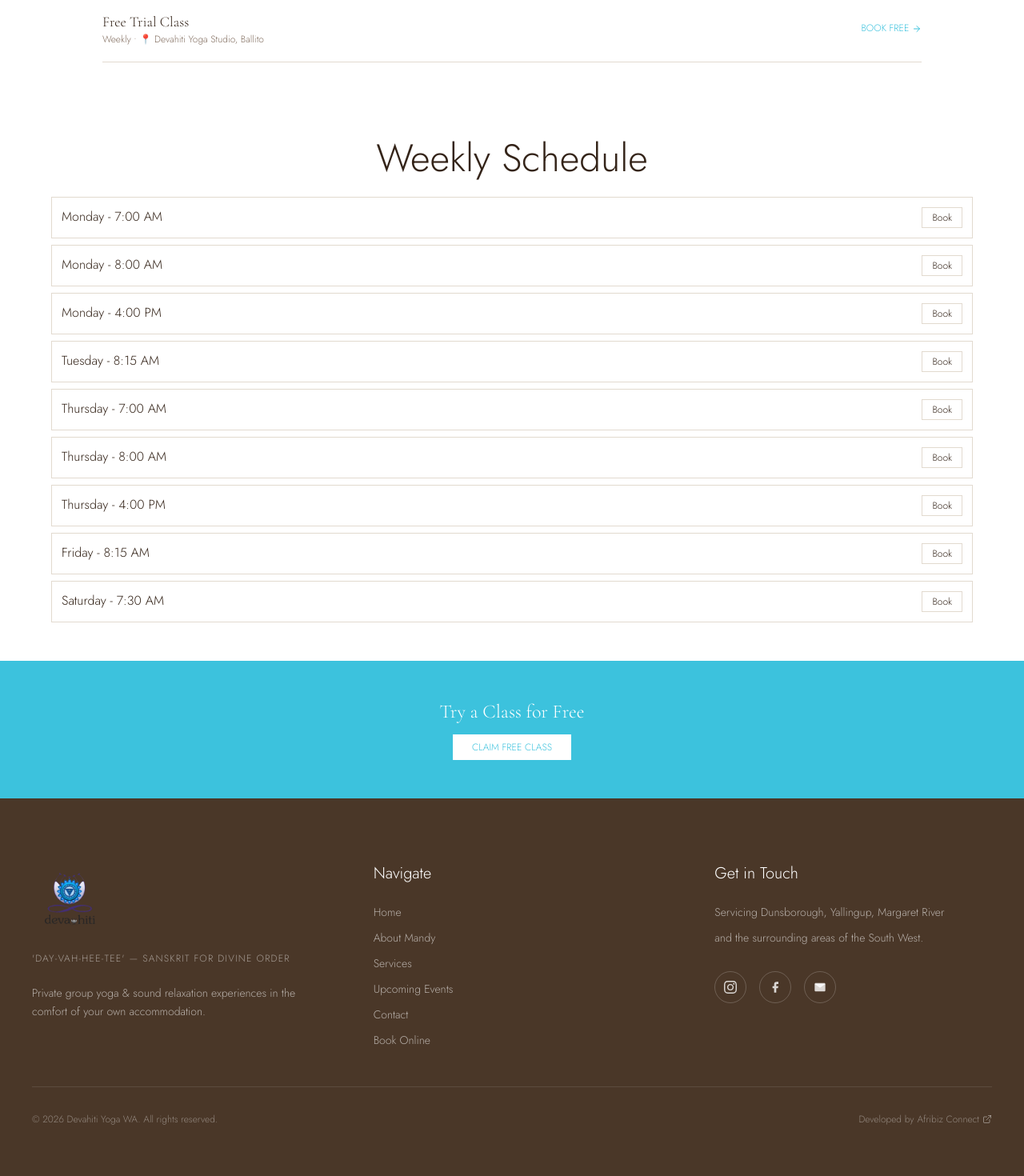
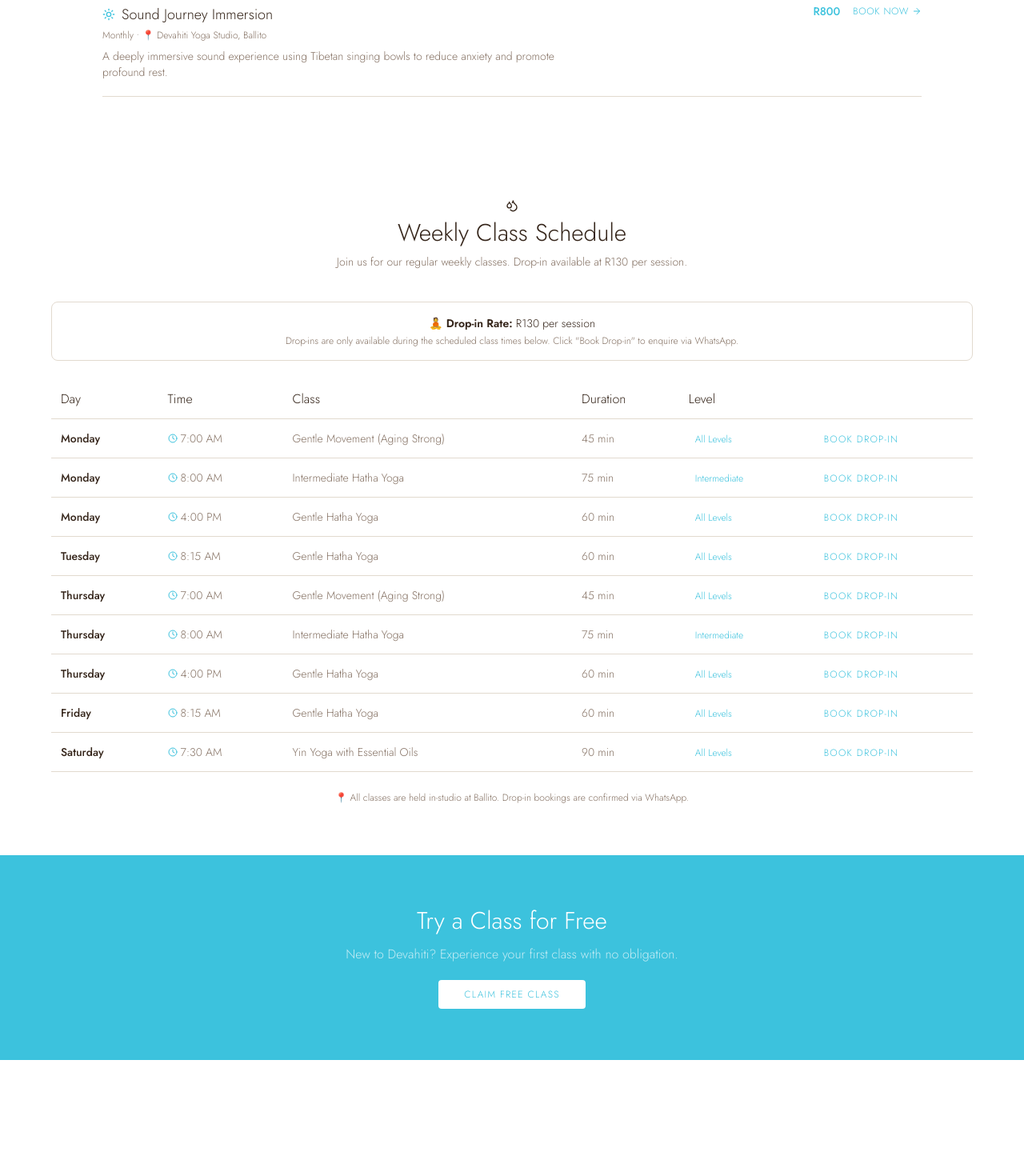
Before and after one commit to rebotilwe/devahiti-wellness, a React (Vite) app: page /events in a window 1280 px wide. Shown: the part 1260-2730 px from the top of the page at 80% size. Built offline with nearby package versions, Linux system fonts and the light colour scheme.

Commit message:
Complete Devahiti Yoga website: booking system, Calendly integration, mobile responsive

```diff
--- a/src/pages/Booking.jsx
+++ b/src/pages/Booking.jsx
@@ -20,12 +20,12 @@ import CalendlyEmbed from "../components/CalendlyEmbed";
 // Formspree endpoint
 const FORMSPREE_ENDPOINT = "https://formspree.io/f/xyklpvwn";
 
-// Calendly links (UPDATED - using the correct working URLs)
+// Calendly links
 const CALENDLY_LINKS = {
   group: "https://calendly.com/cheryl-sayogasafaris/drop-in-class-clone",
   private: "https://calendly.com/cheryl-sayogasafaris/private-yoga-session",
   sound: "https://calendly.com/cheryl-sayogasafaris/sound-journey-clone",
-  combo: "https://calendly.com/cheryl-sayogasafaris/sound-journey-clone", // Same as sound until Thato creates separate
+  combo: "https://calendly.com/cheryl-sayogasafaris/sound-journey-clone",
 };
 
 const sections = [
@@ -84,7 +84,7 @@ const sections = [
   },
   {
     title: "Studio Classes",
-    description: "For local practitioners. Not heavily promoted as classes are already performing well.",
+    description: "For local practitioners. Drop-ins are only available during scheduled class times and must be booked directly with us.",
     icon: Users,
     packages: [
       {
@@ -94,8 +94,7 @@ const sections = [
         people: "All Levels",
         location: "📍 In Studio (Ballito)",
         icon: Users,
-        type: "book",
-        calendlyKey: "group"
+        type: "enquire"
       }
     ]
   }
@@ -173,9 +172,7 @@ export default function Booking() {
   };
 
   const getCalendlyUrl = (pkg) => {
-    const url = CALENDLY_LINKS[pkg.calendlyKey] || CALENDLY_LINKS.group;
-    console.log("Opening Calendly URL:", url); // Debug log
-    return url;
+    return CALENDLY_LINKS[pkg.calendlyKey] || CALENDLY_LINKS.group;
   };
 
   return (
@@ -367,12 +364,6 @@ export default function Booking() {
                           <Users className="h-3 w-3" /> {pkg.people}
                         </span>
                       </div>
-
-                      {pkg.type !== "enquire" && (
-                        <p className="text-xs text-ocean/70 mt-2">
-                          ⏱️ All sessions are 60 minutes
-                        </p>
-                      )}
                     </div>
 
                     <div className="flex items-center justify-between sm:justify-end gap-4 mt-3 sm:mt-0">
@@ -401,7 +392,7 @@ export default function Booking() {
 
       {/* STEP 3: CALENDLY SECTION */}
       <section id="calendar-section" className="py-8 sm:py-12 px-4 sm:px-6 max-w-4xl mx-auto">
-        {selectedPackage ? (
+        {selectedPackage && selectedPackage.type === "book" ? (
           <motion.div
             initial={{ opacity: 0, y: 20 }}
             animate={{ opacity: 1, y: 0 }}
@@ -415,19 +406,15 @@ export default function Booking() {
               <p className="text-xs sm:text-sm text-muted-foreground mt-1">
                 You are booking: <span className="font-medium text-ocean">{selectedPackage.title}</span>
               </p>
-              {selectedPackage.location?.includes("On Location") && (
-                <p className="text-xs text-muted-foreground mt-2">
-                  📍 We'll use the address you provided in your details
-                </p>
-              )}
+              <p className="text-xs text-muted-foreground mt-1">
+                ⏱️ All sessions are 60 minutes
+              </p>
             </div>
 
-            {/* Calendly Embed */}
             <div className="w-full overflow-x-auto">
               <CalendlyEmbed url={getCalendlyUrl(selectedPackage)} />
             </div>
 
-            {/* Fallback link in case embed doesn't load */}
             <div className="text-center mt-4 pt-4 border-t border-ocean/20">
               <p className="text-xs text-muted-foreground mb-2">
                 Having trouble seeing the calendar?
@@ -446,21 +433,14 @@ export default function Booking() {
               📍 <span className="font-medium">Important:</span> You will be required to provide your address during booking for all on-location sessions.
             </p>
           </motion.div>
-        ) : formSubmitted ? (
+        ) : selectedPackage && selectedPackage.type === "enquire" ? null : formSubmitted ? (
           <div className="text-center py-8 sm:py-12 bg-muted/30 border border-border rounded-lg">
             <Calendar className="h-8 w-8 sm:h-10 sm:w-10 text-ocean/40 mx-auto mb-3" />
             <p className="text-sm text-muted-foreground px-4">
               Select a session above to begin your booking
             </p>
           </div>
-        ) : (
-          <div className="text-center py-8 sm:py-12 bg-muted/30 border border-border rounded-lg">
-            <Calendar className="h-8 w-8 sm:h-10 sm:w-10 text-ocean/40 mx-auto mb-3" />
-            <p className="text-sm text-muted-foreground px-4">
-              Please complete your details first, then select a session
-            </p>
-          </div>
-        )}
+        ) : null}
       </section>
 
       {/* PAYMENT INFO */}
--- a/src/pages/Events.jsx
+++ b/src/pages/Events.jsx
@@ -13,8 +13,11 @@ import {
 } from "lucide-react";
 import SectionHeading from "../components/SectionHeading";
 
-// Calendly URL
+// Calendly URL (for non-drop-in bookings only)
 const CALENDLY_URL = "https://calendly.com/cheryl-sayogasafaris";
+
+// Cheryl's WhatsApp number
+const WHATSAPP_NUMBER = "27840902083";
 
 const upcomingEvents = [
   {
@@ -46,16 +49,6 @@ const upcomingEvents = [
     price: "R800",
     icon: Sun,
     bookingType: "book"
-  },
-  {
-    title: "Free Trial Class",
-    date: "Weekly",
-    location: "📍 Devahiti Yoga Studio, Ballito",
-    description:
-      "New to yoga? Try a free trial class and experience the Devahiti difference.",
-    price: "Free",
-    icon: Users,
-    bookingType: "free"
   }
 ];
 
@@ -74,12 +67,11 @@ const classSchedule = [
 // Button text helper
 const getEventButtonText = (event) => {
   if (event.bookingType === "enquire") return "Enquire";
-  if (event.price === "Free") return "Book Free";
   return "Book Now";
 };
 
 export default function Events() {
-  const handleBookingClick = () => {
+  const handleCalendlyBooking = () => {
     window.open(CALENDLY_URL, "_blank");
   };
 
@@ -89,6 +81,12 @@ export default function Events() {
     } else {
       window.open(CALENDLY_URL, "_blank");
     }
+  };
+
+  // Drop-in booking via WhatsApp (NO Calendly)
+  const handleDropInBooking = (scheduleItem) => {
+    const message = `Hi Cheryl, I'd like to book a drop-in class for:\n\n📅 Day: ${scheduleItem.day}\n⏰ Time: ${scheduleItem.time}\n🧘 Class: ${scheduleItem.class}\n💰 Rate: R130 drop-in\n\nPlease let me know if this time is available.`;
+    window.open(`https://wa.me/${WHATSAPP_NUMBER}?text=${encodeURIComponent(message)}`, "_blank");
   };
 
   return (
@@ -103,86 +101,95 @@ export default function Events() {
             className="w-full h-full object-cover"
           />
           <div className="absolute inset-0 bg-black/50" />
-          <div className="absolute bottom-0 h-32 w-full bg-gradient-to-t from-ocean/20 to-transparent" />
+          <div className="absolute bottom-0 h-20 sm:h-32 w-full bg-gradient-to-t from-ocean/20 to-transparent" />
         </div>
 
-        <div className="relative z-10 text-center px-6">
+        <div className="relative z-10 text-center px-4 sm:px-6">
           <motion.div
             initial={{ opacity: 0, y: 20 }}
             animate={{ opacity: 1, y: 0 }}
             transition={{ duration: 0.8 }}
-            className="flex items-center justify-center gap-2 mb-4"
+            className="flex items-center justify-center gap-2 mb-3 sm:mb-4"
           >
-            <Waves className="h-4 w-4 text-white/60" />
-            <motion.span
-              initial={{ opacity: 0 }}
-              animate={{ opacity: 1 }}
-              className="text-xs tracking-[0.4em] uppercase text-white/60"
-            >
+            <Waves className="h-3 w-3 sm:h-4 sm:w-4 text-white/60" />
+            <span className="text-[10px] sm:text-xs tracking-[0.3em] sm:tracking-[0.4em] uppercase text-white/60">
               Upcoming Programs
-            </motion.span>
-            <Waves className="h-4 w-4 text-white/60" />
+            </span>
+            <Waves className="h-3 w-3 sm:h-4 sm:w-4 text-white/60" />
           </motion.div>
 
           <motion.h1
             initial={{ opacity: 0, y: 30 }}
             animate={{ opacity: 1, y: 0 }}
             transition={{ delay: 0.2 }}
-            className="font-heading text-4xl md:text-6xl lg:text-7xl font-light text-white"
+            className="font-heading text-3xl sm:text-4xl md:text-5xl lg:text-6xl xl:text-7xl font-light text-white px-4"
           >
             Events & Training
           </motion.h1>
         </div>
       </section>
 
-      {/* TRAINING HIGHLIGHT */}
-      <section className="py-12 px-6 bg-ocean text-center">
-        <Award className="h-12 w-12 text-white/80 mx-auto mb-4" />
-        <h2 className="font-heading text-2xl text-white mb-3">
+      {/* TEACHER TRAINING HIGHLIGHT */}
+      <section className="py-12 sm:py-16 px-4 sm:px-6 bg-ocean text-center">
+        <Award className="h-10 w-10 sm:h-12 sm:w-12 text-white/80 mx-auto mb-3 sm:mb-4" />
+        <h2 className="font-heading text-xl sm:text-2xl text-white mb-2">
           200hr & 300hr Teacher Training
         </h2>
-        <p className="text-white/80 mb-4">
+        <p className="text-white/80 text-sm sm:text-base mb-4">
           Starts May 2026
         </p>
         <Link
           to="/contact"
-          className="px-6 py-2 bg-white text-ocean text-xs uppercase tracking-widest rounded-sm"
+          className="inline-block px-5 sm:px-6 py-2 bg-white text-ocean text-[10px] sm:text-xs uppercase tracking-widest rounded-sm hover:bg-white/90 transition"
         >
           Enquire
         </Link>
       </section>
 
-      {/* EVENTS */}
-      <section className="py-12 px-6">
+      {/* UPCOMING EVENTS (Free Trial removed) */}
+      <section className="py-12 sm:py-16 px-4 sm:px-6">
         <div className="max-w-5xl mx-auto">
           <SectionHeading
             subtitle="Join Us"
             title="Upcoming Events"
-            description="Discover our upcoming workshops and classes."
+            description="Discover our upcoming workshops and training programs."
           />
 
-          <div className="mt-8 space-y-4">
+          <div className="mt-8 sm:mt-10 space-y-4 sm:space-y-5">
             {upcomingEvents.map((event, i) => (
               <motion.div
                 key={i}
                 initial={{ opacity: 0, y: 20 }}
                 whileInView={{ opacity: 1, y: 0 }}
-                className="border-b py-5"
+                viewport={{ once: true }}
+                transition={{ delay: i * 0.1 }}
+                className="border-b border-border pb-4 sm:pb-5"
               >
-                <div className="flex justify-between gap-4">
+                <div className="flex flex-col sm:flex-row sm:justify-between sm:items-start gap-3">
                   <div>
-                    <h3 className="text-lg">{event.title}</h3>
+                    <div className="flex items-center gap-2 mb-1">
+                      <event.icon className="h-4 w-4 text-ocean" />
+                      <h3 className="text-base sm:text-lg font-heading">{event.title}</h3>
+                    </div>
                     <p className="text-xs text-muted-foreground">
                       {event.date} • {event.location}
                     </p>
+                    <p className="text-sm text-muted-foreground mt-2 max-w-xl">
+                      {event.description}
+                    </p>
                   </div>
 
+                  <div className="flex items-center gap-4">
+                    <span className="text-ocean font-medium text-sm min-w-[80px] text-right">
+                      {event.price}
+                    </span>
                     <button
                       onClick={() => handleEventClick(event.bookingType)}
-                    className="text-ocean text-xs uppercase"
+                      className="text-ocean text-[10px] sm:text-xs uppercase tracking-wider hover:gap-2 transition-all flex items-center gap-1"
                     >
-                    {getEventButtonText(event)} <ArrowRight className="inline h-3 w-3" />
+                      {getEventButtonText(event)} <ArrowRight className="h-3 w-3" />
                     </button>
+                  </div>
                 </div>
               </motion.div>
             ))}
@@ -190,38 +197,118 @@ export default function Events() {
         </div>
       </section>
 
-      {/* SCHEDULE */}
-      <section className="py-12 px-6 bg-ocean/5">
+      {/* WEEKLY CLASS SCHEDULE + DROP-IN RATE */}
+      <section className="py-12 sm:py-16 px-4 sm:px-6 bg-ocean/5">
         <div className="max-w-6xl mx-auto">
-          <SectionHeading title="Weekly Schedule" />
+          <div className="text-center mb-8 sm:mb-10">
+            <div className="flex justify-center mb-2">
+              <div className="w-8 sm:w-12 h-px bg-ocean/30" />
+              <Droplets className="h-3 w-3 sm:h-4 sm:w-4 text-ocean/40 mx-2" />
+              <div className="w-8 sm:w-12 h-px bg-ocean/30" />
+            </div>
+            <h2 className="font-heading text-2xl sm:text-3xl text-foreground">
+              Weekly Class Schedule
+            </h2>
+            <p className="text-sm text-muted-foreground mt-2 max-w-2xl mx-auto">
+              Join us for our regular weekly classes. Drop-in available at R130 per session.
+            </p>
+          </div>
 
-          <div className="mt-6 space-y-2">
-            {classSchedule.map((c, i) => (
-              <div key={i} className="flex justify-between border p-3">
-                <span>{c.day} - {c.time}</span>
+          {/* DROP-IN RATE NOTICE */}
+          <div className="bg-ocean/10 border border-ocean/20 rounded-lg p-3 sm:p-4 mb-6 text-center">
+            <p className="text-sm text-foreground">
+              🧘 <span className="font-semibold">Drop-in Rate:</span> R130 per session
+            </p>
+            <p className="text-xs text-muted-foreground mt-1">
+              Drop-ins are only available during the scheduled class times below.
+              Click "Book Drop-in" to enquire via WhatsApp.
+            </p>
+          </div>
+
+          {/* SCHEDULE TABLE */}
+          <div className="overflow-x-auto">
+            <table className="w-full min-w-[500px]">
+              <thead>
+                <tr className="border-b border-ocean/20">
+                  <th className="text-left py-3 px-3 font-heading text-sm sm:text-base font-light">Day</th>
+                  <th className="text-left py-3 px-3 font-heading text-sm sm:text-base font-light">Time</th>
+                  <th className="text-left py-3 px-3 font-heading text-sm sm:text-base font-light">Class</th>
+                  <th className="text-left py-3 px-3 font-heading text-sm sm:text-base font-light">Duration</th>
+                  <th className="text-left py-3 px-3 font-heading text-sm sm:text-base font-light">Level</th>
+                  <th className="text-left py-3 px-3"></th>
+                </tr>
+              </thead>
+              <tbody>
+                {classSchedule.map((schedule, i) => (
+                  <tr key={i} className="border-b border-ocean/10 hover:bg-ocean/5 transition-colors">
+                    <td className="py-3 px-3 text-sm font-medium">{schedule.day}</td>
+                    <td className="py-3 px-3 text-sm text-muted-foreground">
+                      <span className="flex items-center gap-1">
+                        <Clock className="h-3 w-3 text-ocean" />
+                        {schedule.time}
+                      </span>
+                    </td>
+                    <td className="py-3 px-3 text-sm text-muted-foreground">{schedule.class}</td>
+                    <td className="py-3 px-3 text-sm text-muted-foreground">{schedule.duration}</td>
+                    <td className="py-3 px-3">
+                      <span className="px-2 py-0.5 bg-ocean/10 text-ocean text-xs rounded-sm">
+                        {schedule.level}
+                      </span>
+                    </td>
+                    <td className="py-3 px-3">
                       <button
-                  onClick={handleBookingClick}
-                  className="text-xs border px-3 py-1 hover:bg-ocean hover:text-white"
+                        onClick={() => handleDropInBooking(schedule)}
+                        className="text-xs tracking-widest uppercase text-ocean hover:underline whitespace-nowrap"
                       >
-                  Book
+                        Book Drop-in
                       </button>
+                    </td>
+                  </tr>
+                ))}
+              </tbody>
+            </table>
           </div>
-            ))}
+
+          <div className="text-center mt-6">
+            <p className="text-xs text-muted-foreground">
+              📍 All classes are held in-studio at Ballito. Drop-in bookings are confirmed via WhatsApp.
+            </p>
           </div>
         </div>
       </section>
 
-      {/* CTA */}
-      <section className="py-12 text-center bg-ocean text-white">
-        <h2 className="text-2xl mb-3">Try a Class for Free</h2>
+      {/* FREE TRIAL CTA */}
+      <section className="py-12 sm:py-16 px-4 sm:px-6 bg-ocean text-center">
+        <motion.div
+          initial={{ opacity: 0, y: 20 }}
+          whileInView={{ opacity: 1, y: 0 }}
+          viewport={{ once: true }}
+        >
+          <h2 className="font-heading text-2xl sm:text-3xl text-white mb-3">
+            Try a Class for Free
+          </h2>
+          <p className="text-white/70 text-sm sm:text-base mb-5 max-w-md mx-auto">
+            New to Devahiti? Experience your first class with no obligation.
+          </p>
           <button
-          onClick={handleBookingClick}
-          className="bg-white text-ocean px-6 py-2 text-xs uppercase"
+            onClick={handleCalendlyBooking}
+            className="bg-white text-ocean px-6 sm:px-8 py-2.5 text-[10px] sm:text-xs uppercase tracking-widest rounded-sm hover:bg-white/90 transition"
           >
             Claim Free Class
           </button>
+        </motion.div>
       </section>
 
+      {/* QUOTE SECTION */}
+      <section className="relative py-12 sm:py-16 px-4 sm:px-6 overflow-hidden">
+        <div className="absolute inset-0 bg-ocean-dark/90" />
+        <div className="relative text-center text-white">
+          <Waves className="h-5 w-5 sm:h-6 sm:w-6 mx-auto mb-2 sm:mb-3 text-white/40" />
+          <p className="font-heading text-base sm:text-lg italic px-4">
+            "If you can breathe, you can do yoga"
+          </p>
+        </div>
+      </section>
     </div>
   );
 }
```
Lines whose indentation alone changed are shown as unchanged.
